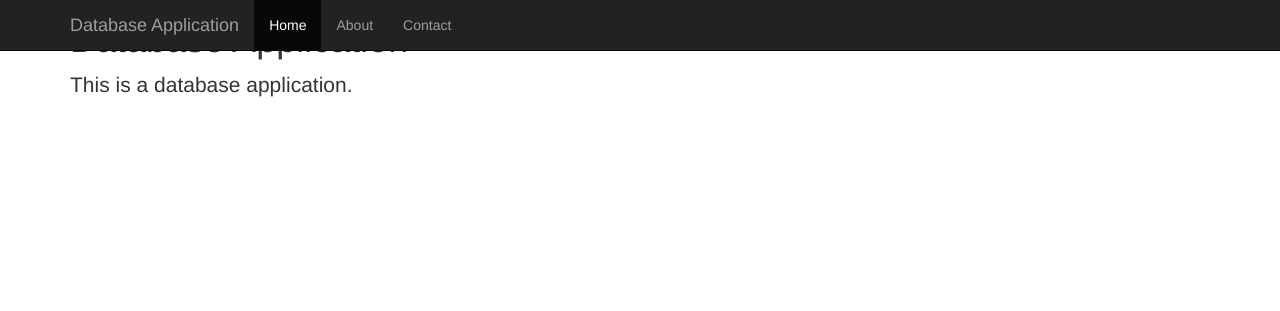
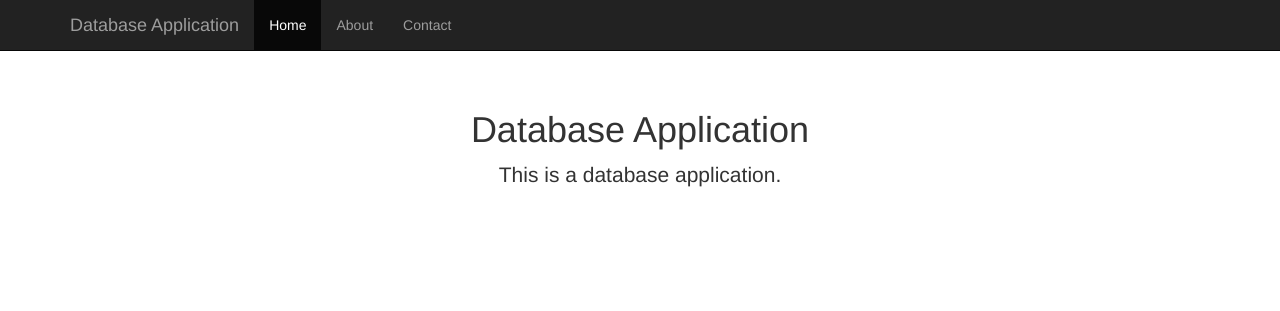
Before and after one commit to jmashburn/db-application, a PHP site: page / in a window 1280 px wide. Shown: the top 311 px of the page. Run offline with PHP 8.4, Linux system fonts and the light colour scheme; some libraries are stand-ins or nearby versions.

Commit message:
Adding main.css

```diff
--- a/index.php
+++ b/index.php
@@ -18,7 +18,7 @@
     <link href="css/ie10-viewport-bug-workaround.css" rel="stylesheet">
 
     <!-- Custom styles for this template -->
-    <link href="starter-template.css" rel="stylesheet">
+    <link href="main.css" rel="stylesheet">
 
     <!-- Just for debugging purposes. Don't actually copy these 2 lines! -->
     <!--[if lt IE 9]><script src="js/ie8-responsive-file-warning.js"></script><![endif]-->
--- /dev/null
+++ b/main.css
@@ -0,0 +1,7 @@
+body {
+  padding-top: 50px;
+}
+.starter-template {
+  padding: 40px 15px;
+  text-align: center;
+}
```
